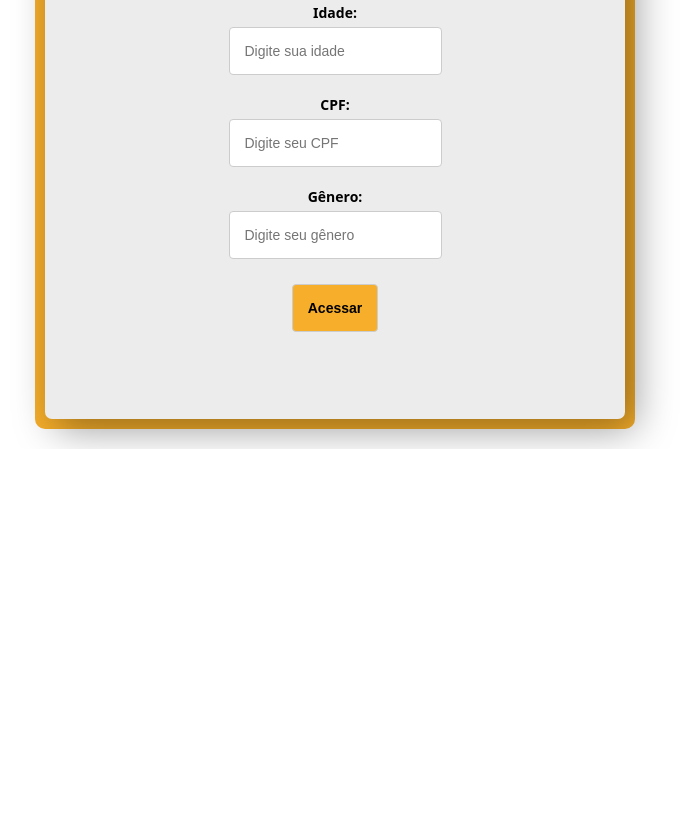
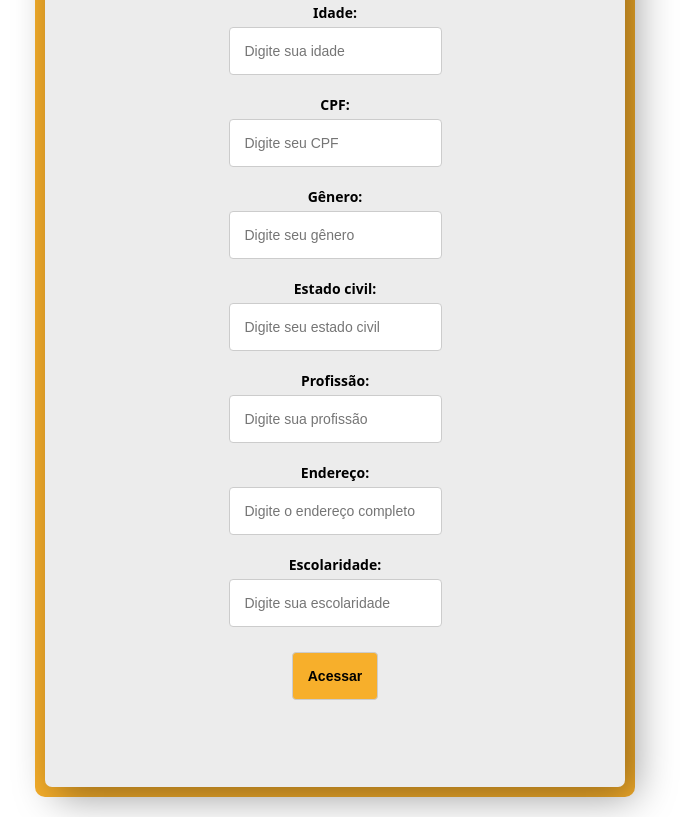
Before and after one commit to Lucas-R-Kormann/Atividade---Formul-rios, a plain HTML site: page index.html in a window 1280 px wide. Shown: the part 731-1548 px from the top of the page, without its empty margins (305-994 px from the left). Before the commit the page ends 1180 px from the top, so only its background shows below. Drawn offline with Linux system fonts and the light colour scheme.

Commit message:
Update - Todos os campos terminados

```diff
--- a/index.html
+++ b/index.html
@@ -55,7 +55,7 @@
 
                 <label for="telefone">Telefone:</label>
                 <br>
-                <input type="number" placeholder="Digite seu telefone" autofocus="true">
+                <input type="tel" placeholder="Digite seu telefone" autofocus="true">
                 <br>
 
                 <label for="Digite sua idade">Idade:</label>
@@ -73,6 +73,26 @@
                 <input type="text" placeholder="Digite seu gênero" autofocus="true">
                 <br>
 
+                <label for="estadoCivil">Estado civil:</label>
+                <br>
+                <input type="text" placeholder="Digite seu estado civil" autofocus="true">
+                <br>
+
+                <label for="profissao">Profissão:</label>
+                <br>
+                <input type="text" placeholder="Digite sua profissão" autofocus="true">
+                <br>
+
+                <label for="enderecoCompleto">Endereço:</label>
+                <br>
+                <input type="text" placeholder="Digite o endereço completo" autofocus="true">
+                <br>
+
+                <label for="Escolaridade">Escolaridade:</label>
+                <br>
+                <input type="text" placeholder="Digite sua escolaridade" autofocus="true">
+                <br>
+
                 <input type="submit" value="Acessar" class="botao">
 
             </div>
```
